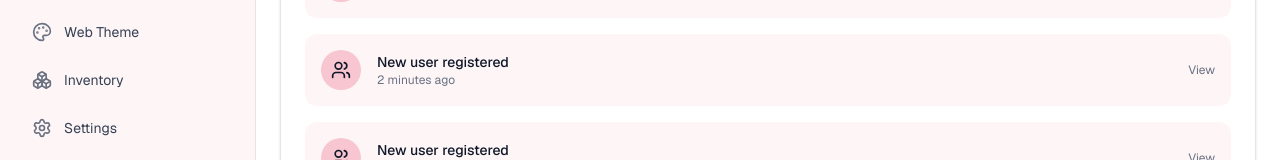
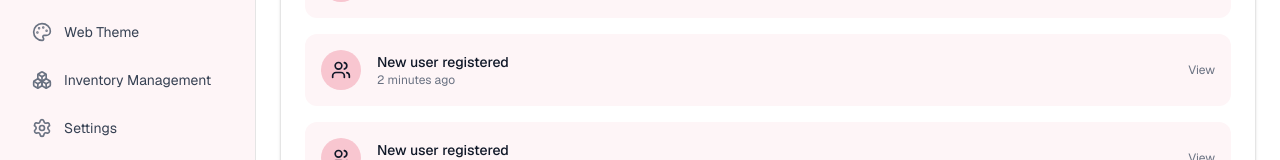
Before and after one commit to ZoyaAnsari19/true-beauty-admin-panel, a Next.js app: page / in a window 1280 px wide. Shown: the part 502-662 px from the top of the page. Built offline with nearby package versions, Linux system fonts and the light colour scheme.

Commit message:
Update SideBar component: Rename "Inventory" menu item to "Inventory Management" for clarity and improved user experience.

```diff
--- a/components/SideBar.tsx
+++ b/components/SideBar.tsx
@@ -37,7 +37,7 @@ const menuItems: MenuItem[] = [
   { label: "Notification", icon: Bell, href: "/notifications" },
   { label: "Add Coupons", icon: Gift, href: "/addCoupons" },
   { label: "Web Theme", icon: Palette, href: "/web-theme" },
-  { label: "Inventory", icon: Boxes, href: "/inventory" },
+  { label: "Inventory Management", icon: Boxes, href: "/inventory" },
   { label: "Settings", icon: Settings, href: "/settings" },
 ];
 
```
